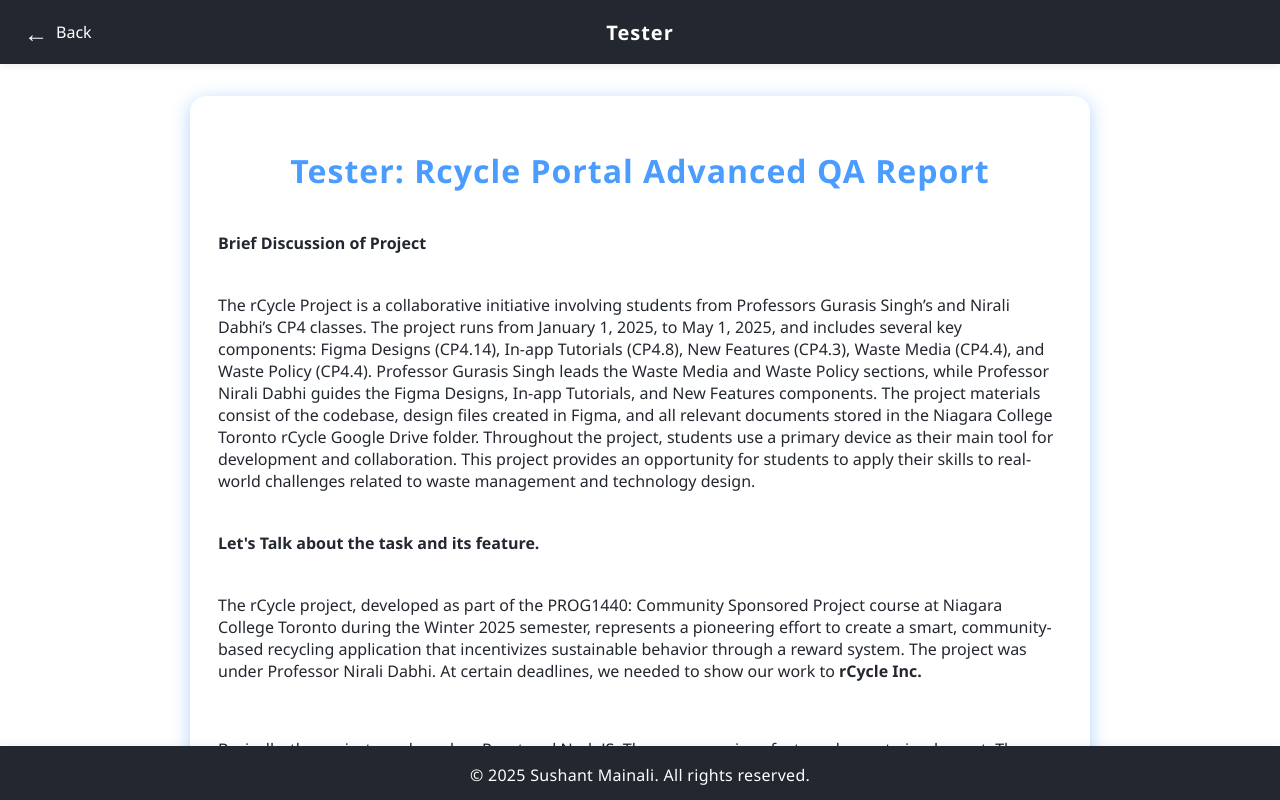
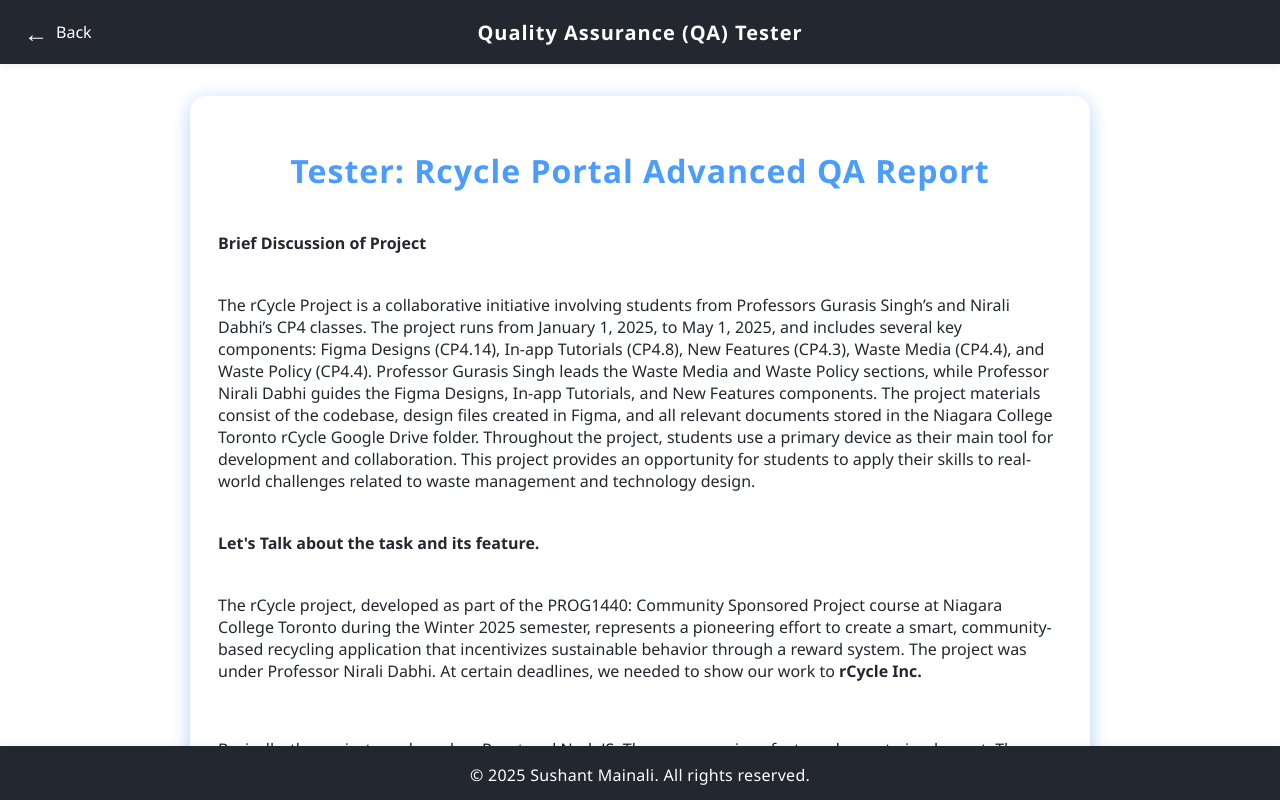
Before and after one commit to Sushantdev170/portfolio, a plain HTML site: page tester.html in a window 1280 px wide. Shown: the top 800 px of the page. Drawn offline with Linux system fonts and the light colour scheme.

Commit message:
Update tester.html

```diff
--- a/tester.html
+++ b/tester.html
@@ -10,7 +10,7 @@
     })();
   </script>
   <meta charset="UTF-8" />
-  <title>Portfolio Project – Tester</title>
+  <title>Portfolio Project – Quality Assurance (QA) Tester</title>
   <meta name="viewport" content="width=device-width, initial-scale=1.0" />
   <style>
     :root {
@@ -469,7 +469,7 @@
     <a href="index.html" class="nav-back" aria-label="Go Back to Main Page" title="Back to Mainpage" role="button" tabindex="0">
       ← <span style="font-size: 1rem;">Back</span>
     </a>
-    <span class="nav-title" aria-current="page">Tester</span>
+    <span class="nav-title" aria-current="page">Quality Assurance (QA) Tester</span>
   </nav>
 
   <!-- Main Content -->
```
